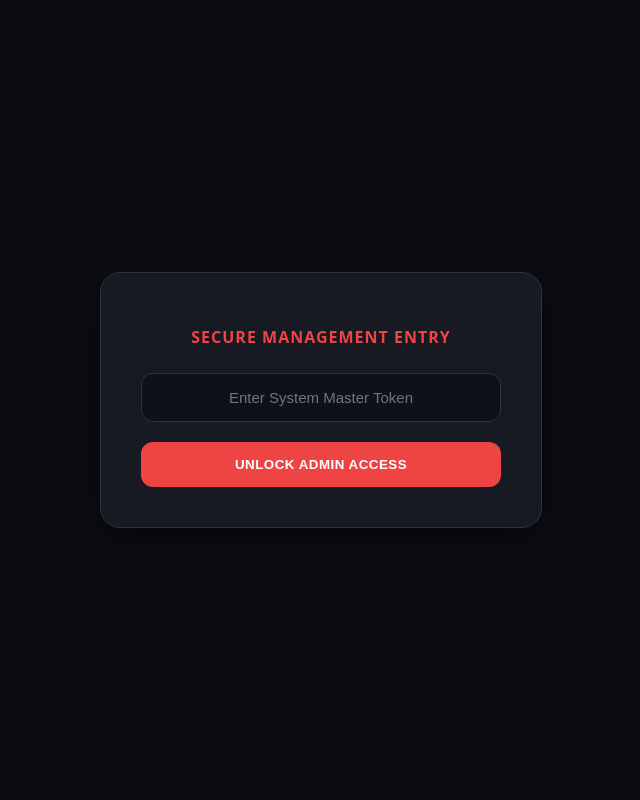
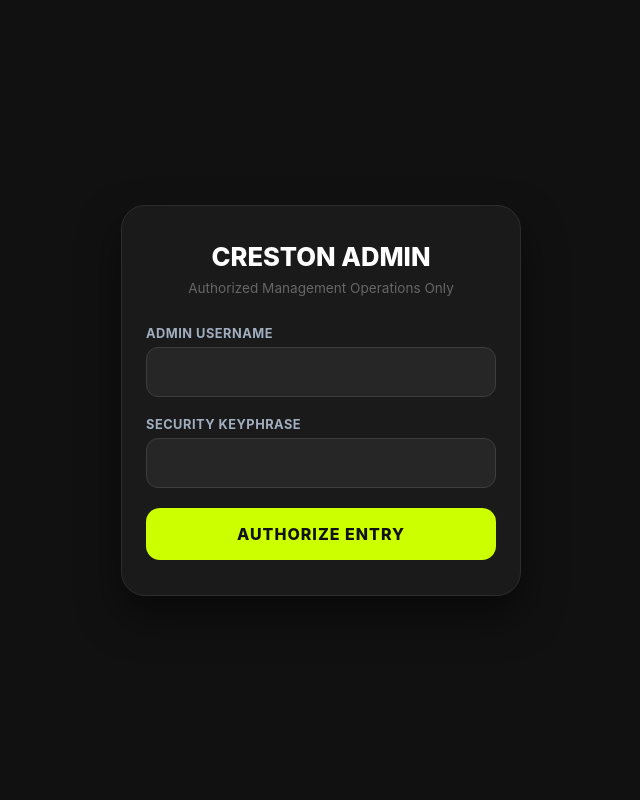
Before and after one commit to williamsdarkwa4-star/creston-app, a Flask app: template templates/admin_login.html in a window 1280 px wide. Shown: the whole page, without its empty margins (319-959 px from the left). Run offline with Flask 3, Linux system fonts and the light colour scheme; the template is opened without the code that fills it, so the values that code supplies are empty.

Commit message:
Update admin login page layout and styles

```diff
--- a/templates/admin_login.html
+++ b/templates/admin_login.html
@@ -3,26 +3,40 @@
 <head>
     <meta charset="UTF-8">
     <meta name="viewport" content="width=device-width, initial-scale=1.0">
-    <title>Creston Node Panel</title>
+    <title>Creston Admin - Gateway</title>
     <style>
-        body { background-color: #0c0d12; color: #e2e8f0; font-family: system-ui, sans-serif; display: flex; justify-content: center; align-items: center; min-height: 100vh; margin: 0; }
-        .login-box { background-color: #171923; padding: 40px; border-radius: 20px; width: 100%; max-width: 360px; box-shadow: 0 10px 30px rgba(0,0,0,0.5); text-align: center; border: 1px solid #2d3142; }
-        h2 { font-size: 16px; color: #ef4444; text-transform: uppercase; margin-bottom: 25px; letter-spacing: 1px; }
-        input { width: 100%; padding: 15px; border-radius: 12px; border: 1px solid #2d3142; background-color: #0f111a; color: white; text-align: center; font-size: 15px; margin-bottom: 20px; box-sizing: border-box; outline: none; }
-        button { background-color: #ef4444; color: white; font-weight: bold; width: 100%; padding: 15px; border-radius: 12px; border: none; cursor: pointer; letter-spacing: 0.5px; }
-        .error { color: #ef4444; font-size: 13px; margin-bottom: 15px; list-style: none; padding: 0; }
+        * { margin: 0; padding: 0; box-sizing: border-box; font-family: -apple-system, sans-serif; }
+        body { background-color: #111111; display: flex; align-items: center; justify-content: center; min-height: 100vh; padding: 20px; }
+        .login-card { background-color: #1a1a1a; border: 1px solid #2d2d2d; padding: 35px 24px; border-radius: 24px; width: 100%; max-width: 400px; box-shadow: 0 20px 40px rgba(0,0,0,0.5); text-align: center; }
+        .input-group { display: flex; flex-direction: column; text-align: left; margin-bottom: 20px; }
+        .input-group label { font-size: 0.8rem; font-weight: 700; color: #a0aec0; text-transform: uppercase; margin-bottom: 6px; letter-spacing: 0.5px; }
+        .input-control { background-color: #262626; border: 1px solid #3d3d3d; border-radius: 12px; padding: 14px; color: white; font-size: 1rem; outline: none; }
+        .input-control:focus { border-color: #ccff00; }
+        .submit-btn { background-color: #ccff00; color: #111111; border: none; width: 100%; padding: 16px; border-radius: 14px; font-size: 1rem; font-weight: 800; cursor: pointer; text-transform: uppercase; letter-spacing: 1px; }
     </style>
 </head>
 <body>
-<div class="login-box">
-    <h2>Secure Management Entry</h2>
-    {% with msgs = get_flashed_messages() %}
-        {% if msgs %}{% for m in msgs %}<div class="error">{{ m }}</div>{% endfor %}{% endif %}
-    {% endwith %}
-    <form action="{{ url_for('admin_login') }}" method="POST">
-        <input type="password" name="admin_secret" placeholder="Enter System Master Token" required>
-        <button type="submit">UNLOCK ADMIN ACCESS</button>
-    </form>
-</div>
+    <div class="login-card">
+        <h2 style="color: white; margin-bottom: 8px; font-weight: 800; font-size: 1.6rem;">CRESTON ADMIN</h2>
+        <p style="color: #666; font-size: 0.85rem; margin-bottom: 30px;">Authorized Management Operations Only</p>
+
+        {% with messages = get_flashed_messages() %}
+            {% if messages %}
+                {% for msg in messages %} <p style="color: #ef4444; font-size: 0.85rem; margin-bottom: 15px;">⚠️ {{ msg }}</p> {% endfor %}
+            {% endif %}
+        {% endwith %}
+
+        <form action="/admin/login" method="POST">
+            <div class="input-group">
+                <label>Admin Username</label>
+                <input type="text" name="username" class="input-control" required autocomplete="off">
+            </div>
+            <div class="input-group">
+                <label>Security Keyphrase</label>
+                <input type="password" name="password" class="input-control" required>
+            </div>
+            <button type="submit" class="submit-btn">Authorize Entry</button>
+        </form>
+    </div>
 </body>
 </html>
```
